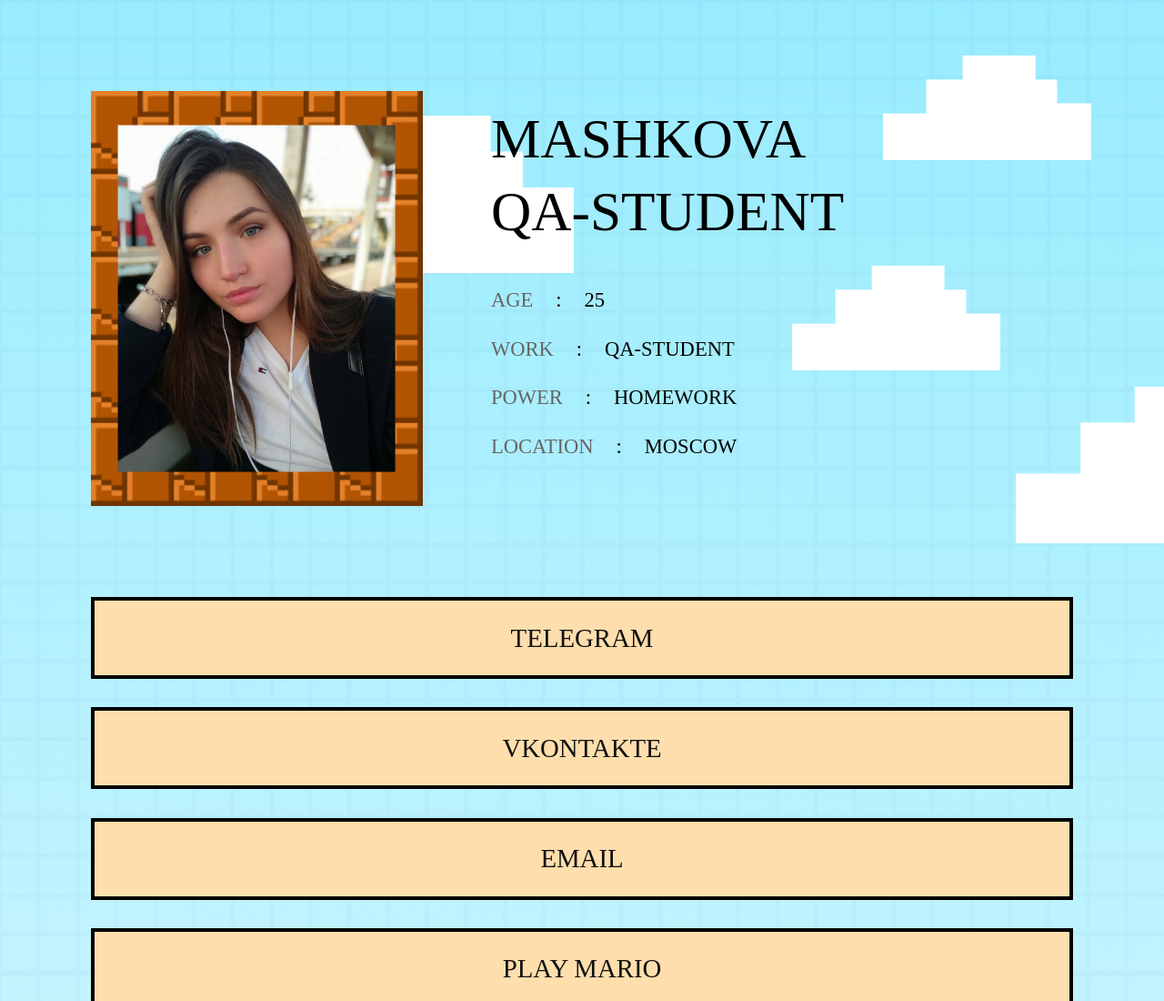
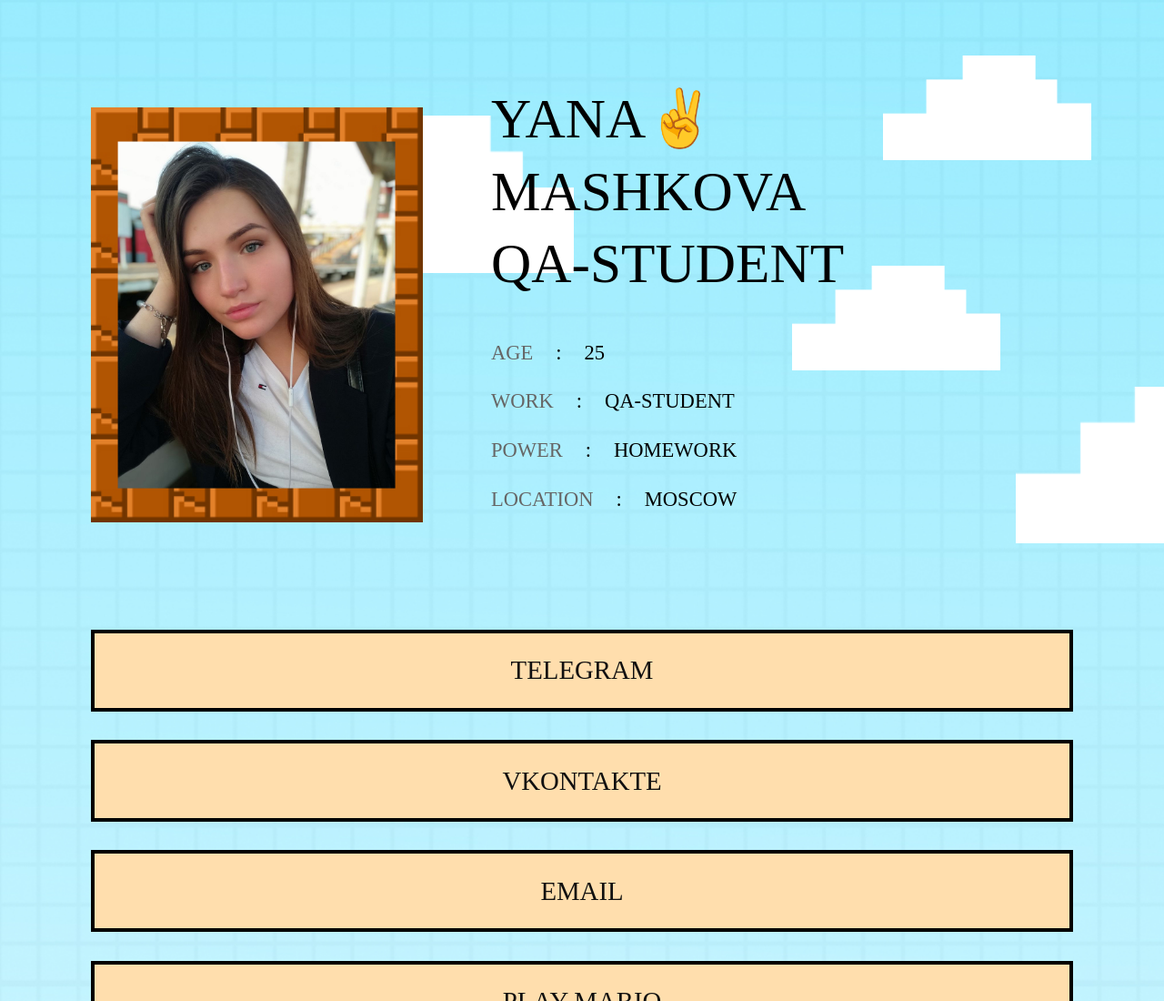
Before and after one commit to YanaMashkova19/YanaMahkova19.github.io, a plain HTML site: page index.html in a window 1280 px wide. Shown: the top 1100 px of the page at 91% size. Drawn offline with Linux system fonts and the light colour scheme; files whose address does not match are found by name.

Commit message:
добавила_абзац_и_эмоджи

```diff
--- a/index.html
+++ b/index.html
@@ -55,6 +55,7 @@
                <div class="text">
                   <!-- Имя -->
                   <div class="name">
+                     <div>YANA✌️</div>
                      <div>MASHKOVA</div>
                      <div>QA-STUDENT</div>
                   </div>
```
